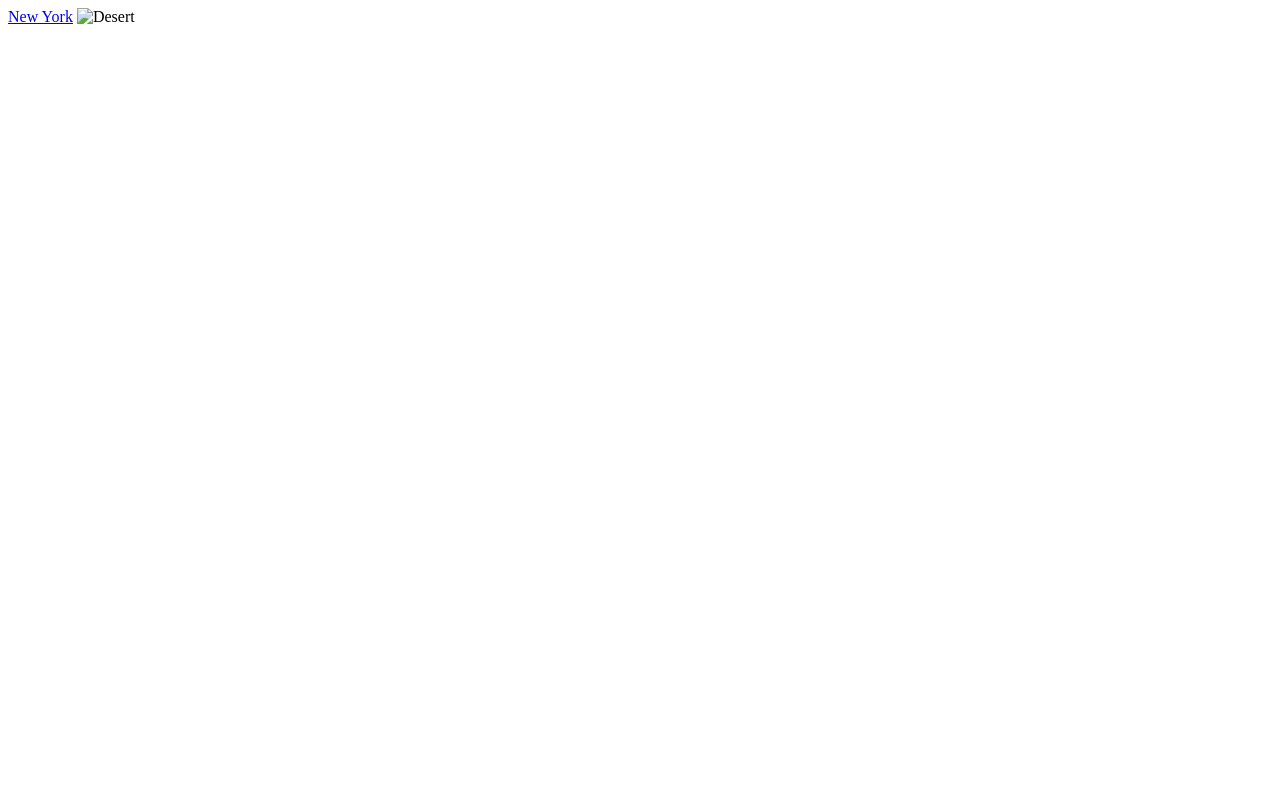
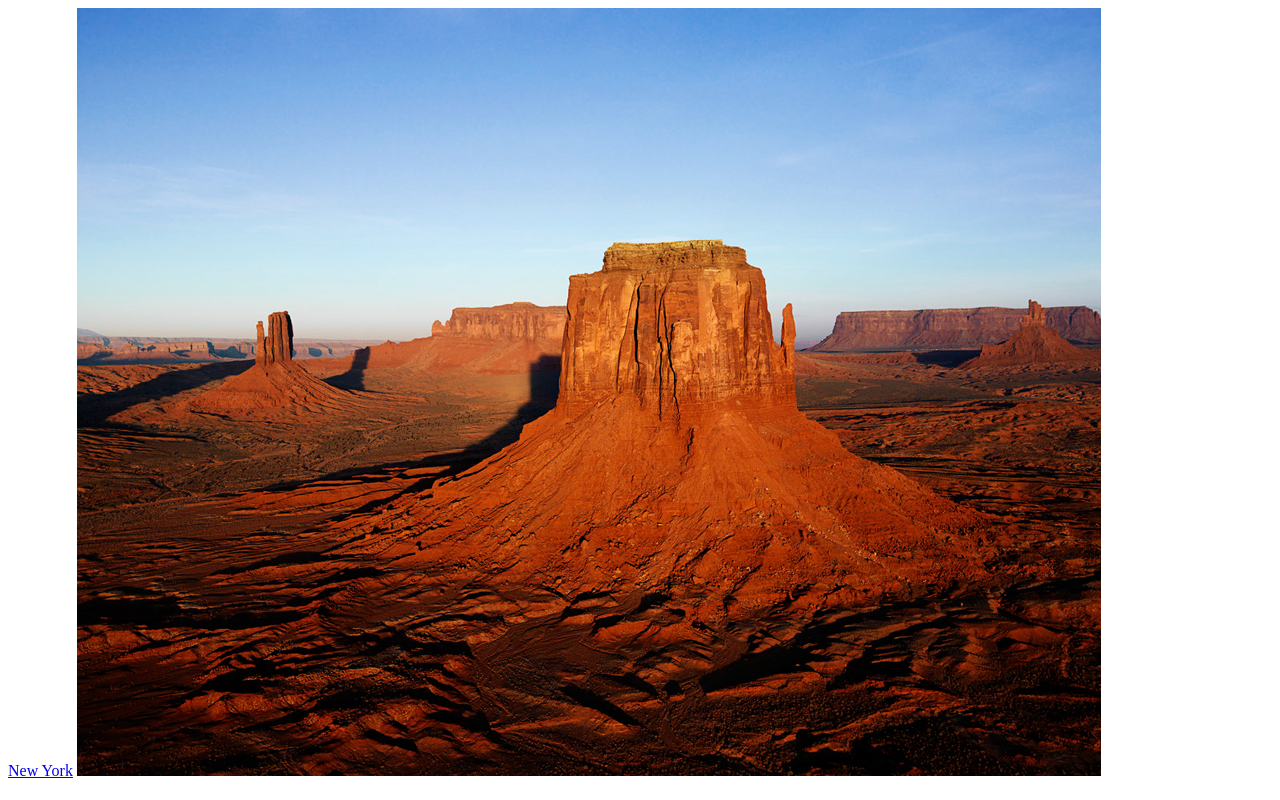
Before and after one commit to roksolanababiy/simple, a plain HTML site: page index.html in a window 1280 px wide. Drawn offline with Linux system fonts and the light colour scheme.

Commit message:
newdesert

```diff
--- a/index.html
+++ b/index.html
@@ -8,6 +8,6 @@
 </head>
 <body>
     <a href="https://www.nytimes.com/">New York</a>
-    <img src="img/Desert.jpg" alt="Desert">
+    <img src="Desert.jpg" alt="Desert">
 </body>
 </html>
```
